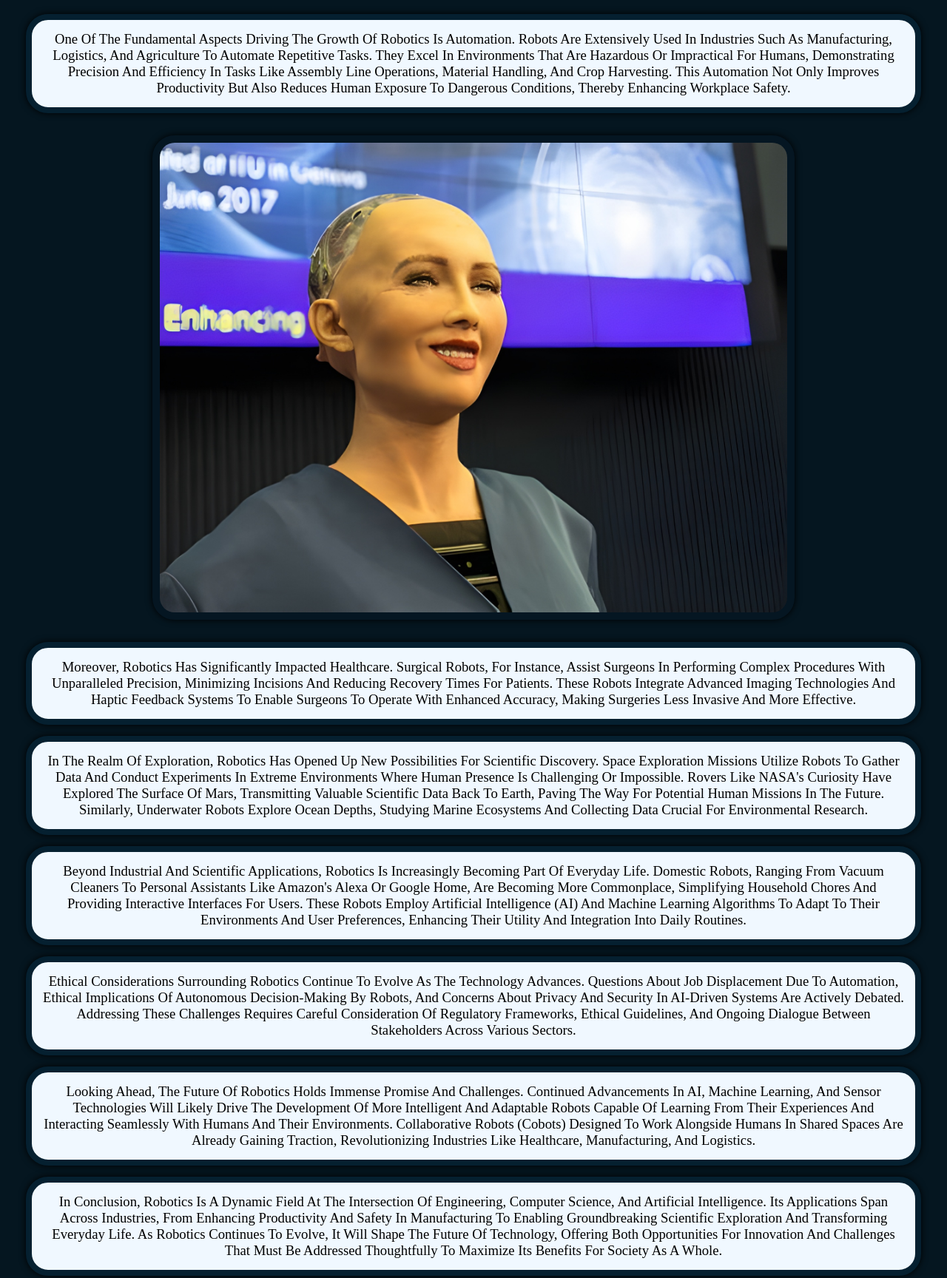
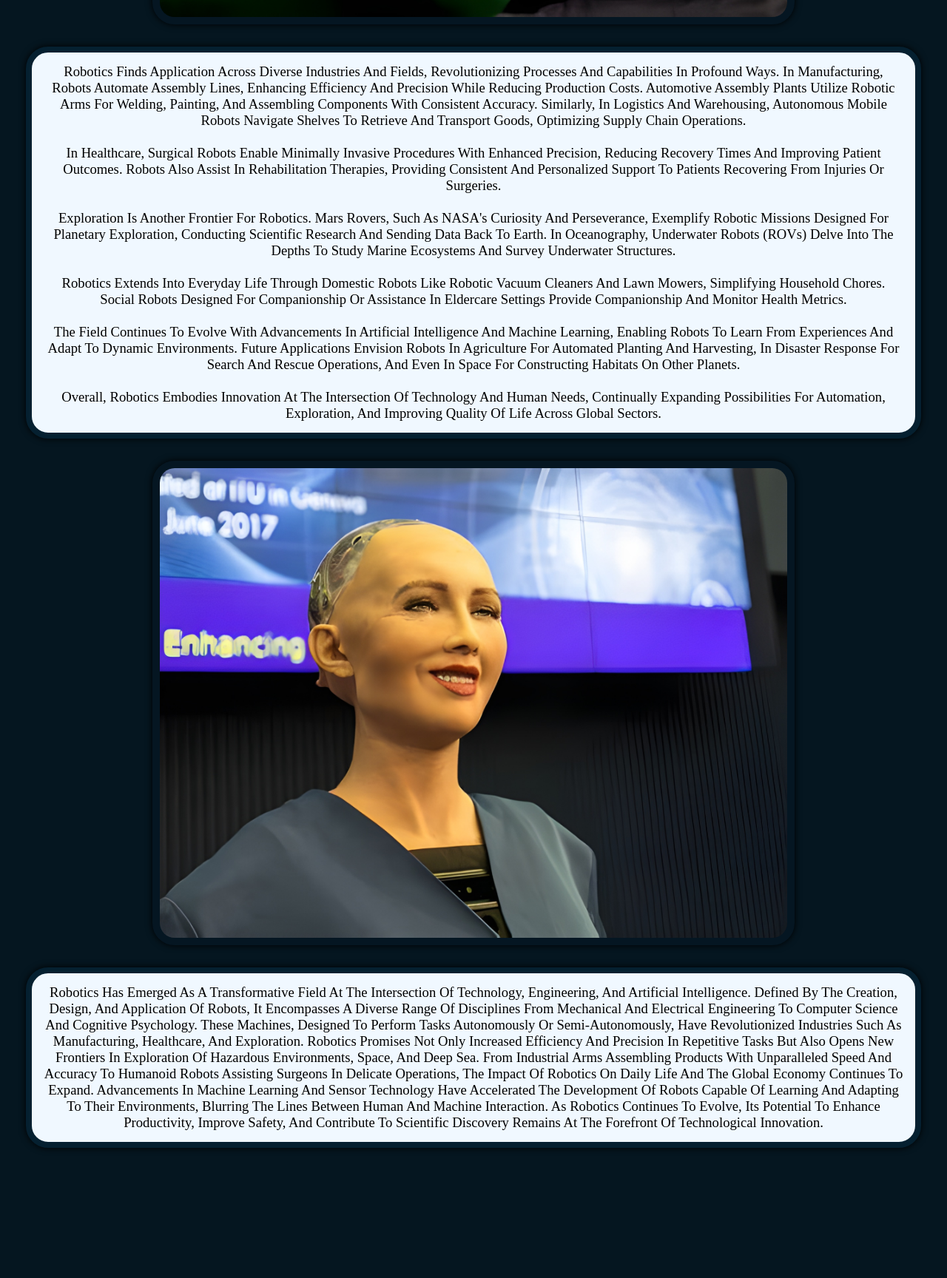
Before and after one commit to dinusasa/dinusasa, a plain HTML site: page index.html in a window 1280 px wide. Shown: the part 994-2722 px from the top of the page at 74% size. After the commit the page ends 2581 px from the top, so only its background shows below. Drawn offline with Linux system fonts and the light colour scheme; a web font is replaced by a local one.

Commit message:
Add files via upload

```diff
--- a/index.html
+++ b/index.html
@@ -7,8 +7,8 @@
   <title>Robotics</title>
   <link rel="stylesheet" href="scripts/style.css" />
   <link rel="preconnect" href="https://fonts.googleapis.com">
-<link rel="preconnect" href="https://fonts.gstatic.com" crossorigin>
-<link href="https://fonts.googleapis.com/css2?family=Nova+Round&display=swap" rel="stylesheet">
+  <link rel="preconnect" href="https://fonts.gstatic.com" crossorigin>
+  <link href="https://fonts.googleapis.com/css2?family=Nova+Round&display=swap" rel="stylesheet">
   <link rel="preconnect" href="https://fonts.googleapis.com">
   <link rel="preconnect" href="https://fonts.gstatic.com" crossorigin>
   <link href="https://fonts.googleapis.com/css2?family=Nunito:ital,wght@0,200..1000;1,200..1000&display=swap"
@@ -36,13 +36,14 @@
     <h1>Robotics</h1>
     <div class="content2">
       <p>
-        Robotics is a rapidly advancing field that encompasses the design,
-        construction, operation, and use of robots. These machines, often
-        equipped with sensors, actuators, and software, are programmed to
-        perform tasks autonomously or semi-autonomously. From industrial
-        automation to personal assistants and exploratory rovers on distant
-        planets, robotics plays a pivotal role in transforming industries,
-        enhancing productivity, and exploring new frontiers.
+        Robotics is the interdisciplinary field focused on designing, constructing, and operating robots. These
+        machines, often equipped with sensors, actuators, and computer systems, are programmed to perform tasks
+        autonomously or under human control. Robotics integrates principles from mechanical engineering, electrical
+        engineering, computer science, and artificial intelligence to create versatile machines capable of interacting
+        with the physical world. From industrial robots streamlining manufacturing processes to robotic arms assisting
+        in surgeries, robotics spans a wide spectrum of applications. It explores advancements in autonomy, machine
+        learning, and human-robot interaction, driving innovations that enhance efficiency, safety, and exploration
+        across various industries and research domains.
       </p>
       <div class="images">
 
@@ -50,77 +51,48 @@
       </div>
 
       <p>
-        One of the fundamental aspects driving the growth of robotics is
-        automation. Robots are extensively used in industries such as
-        manufacturing, logistics, and agriculture to automate repetitive
-        tasks. They excel in environments that are hazardous or impractical
-        for humans, demonstrating precision and efficiency in tasks like
-        assembly line operations, material handling, and crop harvesting. This
-        automation not only improves productivity but also reduces human
-        exposure to dangerous conditions, thereby enhancing workplace safety.
+        Robotics finds application across diverse industries and fields, revolutionizing processes and capabilities in
+        profound ways. In manufacturing, robots automate assembly lines, enhancing efficiency and precision while
+        reducing production costs. Automotive assembly plants utilize robotic arms for welding, painting, and assembling
+        components with consistent accuracy. Similarly, in logistics and warehousing, autonomous mobile robots navigate
+        shelves to retrieve and transport goods, optimizing supply chain operations.
+        <br><br>
+        In healthcare, surgical robots enable minimally invasive procedures with enhanced precision, reducing recovery
+        times and improving patient outcomes. Robots also assist in rehabilitation therapies, providing consistent and
+        personalized support to patients recovering from injuries or surgeries.
+        <br><br>
+        Exploration is another frontier for robotics. Mars rovers, such as NASA's Curiosity and Perseverance, exemplify
+        robotic missions designed for planetary exploration, conducting scientific research and sending data back to
+        Earth. In oceanography, underwater robots (ROVs) delve into the depths to study marine ecosystems and survey
+        underwater structures.
+        <br><br>
+        Robotics extends into everyday life through domestic robots like robotic vacuum cleaners and lawn mowers,
+        simplifying household chores. Social robots designed for companionship or assistance in eldercare settings
+        provide companionship and monitor health metrics.
+        <br><br>
+        The field continues to evolve with advancements in artificial intelligence and machine learning, enabling robots
+        to learn from experiences and adapt to dynamic environments. Future applications envision robots in agriculture
+        for automated planting and harvesting, in disaster response for search and rescue operations, and even in space
+        for constructing habitats on other planets.
+        <br><br>
+        Overall, robotics embodies innovation at the intersection of technology and human needs, continually expanding
+        possibilities for automation, exploration, and improving quality of life across global sectors.
       </p>
       <div class="images">
         <img src="images/89x3D.jpg" title="sophia: a social robot activated in valentine day" onclick="sophia()" />
       </div>
-      <p>
-        Moreover, robotics has significantly impacted healthcare. Surgical
-        robots, for instance, assist surgeons in performing complex procedures
-        with unparalleled precision, minimizing incisions and reducing
-        recovery times for patients. These robots integrate advanced imaging
-        technologies and haptic feedback systems to enable surgeons to operate
-        with enhanced accuracy, making surgeries less invasive and more
-        effective.
-      </p>
-      <p>
-        In the realm of exploration, robotics has opened up new possibilities
-        for scientific discovery. Space exploration missions utilize robots to
-        gather data and conduct experiments in extreme environments where
-        human presence is challenging or impossible. Rovers like NASA's
-        Curiosity have explored the surface of Mars, transmitting valuable
-        scientific data back to Earth, paving the way for potential human
-        missions in the future. Similarly, underwater robots explore ocean
-        depths, studying marine ecosystems and collecting data crucial for
-        environmental research.
-      </p>
-      <p>
-        Beyond industrial and scientific applications, robotics is
-        increasingly becoming part of everyday life. Domestic robots, ranging
-        from vacuum cleaners to personal assistants like Amazon's Alexa or
-        Google Home, are becoming more commonplace, simplifying household
-        chores and providing interactive interfaces for users. These robots
-        employ artificial intelligence (AI) and machine learning algorithms to
-        adapt to their environments and user preferences, enhancing their
-        utility and integration into daily routines.
-      </p>
-      <p>
-        Ethical considerations surrounding robotics continue to evolve as the
-        technology advances. Questions about job displacement due to
-        automation, ethical implications of autonomous decision-making by
-        robots, and concerns about privacy and security in AI-driven systems
-        are actively debated. Addressing these challenges requires careful
-        consideration of regulatory frameworks, ethical guidelines, and
-        ongoing dialogue between stakeholders across various sectors.
-      </p>
-      <p>
-        Looking ahead, the future of robotics holds immense promise and
-        challenges. Continued advancements in AI, machine learning, and sensor
-        technologies will likely drive the development of more intelligent and
-        adaptable robots capable of learning from their experiences and
-        interacting seamlessly with humans and their environments.
-        Collaborative robots (cobots) designed to work alongside humans in
-        shared spaces are already gaining traction, revolutionizing industries
-        like healthcare, manufacturing, and logistics.
-      </p>
-      <p>
-        In conclusion, robotics is a dynamic field at the intersection of
-        engineering, computer science, and artificial intelligence. Its
-        applications span across industries, from enhancing productivity and
-        safety in manufacturing to enabling groundbreaking scientific
-        exploration and transforming everyday life. As robotics continues to
-        evolve, it will shape the future of technology, offering both
-        opportunities for innovation and challenges that must be addressed
-        thoughtfully to maximize its benefits for society as a whole.
-      </p>
+      <p>Robotics has emerged as a transformative field at the intersection of technology, engineering, and artificial
+        intelligence. Defined by the creation, design, and application of robots, it encompasses a diverse range of
+        disciplines from mechanical and electrical engineering to computer science and cognitive psychology. These
+        machines, designed to perform tasks autonomously or semi-autonomously, have revolutionized industries such as
+        manufacturing, healthcare, and exploration. Robotics promises not only increased efficiency and precision in
+        repetitive tasks but also opens new frontiers in exploration of hazardous environments, space, and deep sea.
+        From industrial arms assembling products with unparalleled speed and accuracy to humanoid robots assisting
+        surgeons in delicate operations, the impact of robotics on daily life and the global economy continues to
+        expand. Advancements in machine learning and sensor technology have accelerated the development of robots
+        capable of learning and adapting to their environments, blurring the lines between human and machine
+        interaction. As robotics continues to evolve, its potential to enhance productivity, improve safety, and
+        contribute to scientific discovery remains at the forefront of technological innovation.</p>
     </div>
   </div>
 
```
